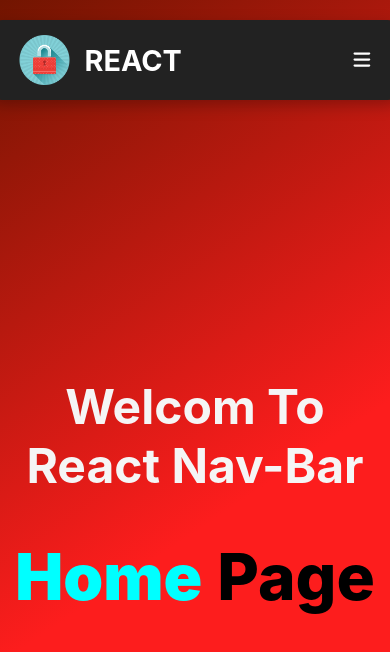
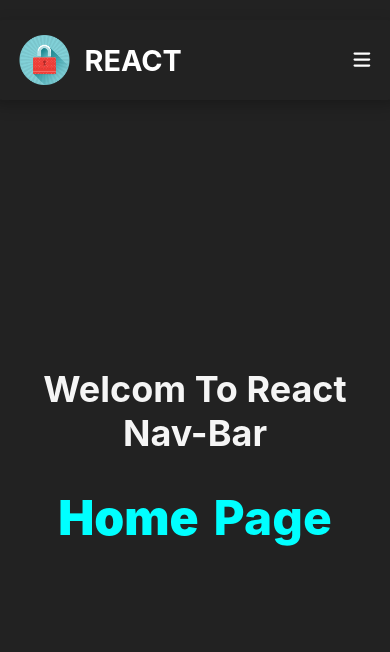
Before and after one commit to Samama-Aziz/Responsive-Navbar-React-js-, a React (Create React App) app: page / in a window 390 px wide. Shown: the top 652 px of the page. Built offline with nearby package versions, Linux system fonts and the light colour scheme.

Commit message:
fixed some bugs

```diff
--- a/src/components/Pagedata.css
+++ b/src/components/Pagedata.css
@@ -14,7 +14,7 @@
   align-items: center;
   justify-content: center;
   align-items: center;
-  color: black;
+  color: wh;
   font-weight: 800;
 }
 .title h1{
@@ -25,9 +25,14 @@
   body{
     width: 100%;
     height: 100vh;
-    background: rgb(114,21,1);
-    background: linear-gradient(146deg, rgba(114,21,1,1) 0%, rgba(253,29,29,1) 60%);
+    background: #222;
   }
   .title span{
     margin-left: 15px;
   }
+
+  @media screen and (max-width: 850px) {
+    .title{
+      font-size: 1.5rem;
+    }
+  }
```
